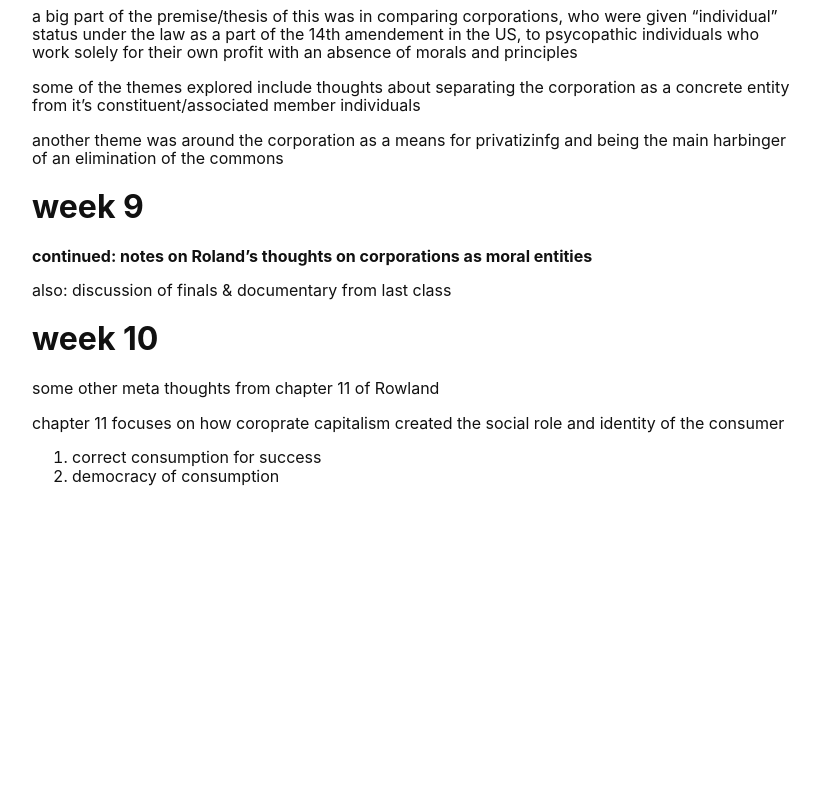
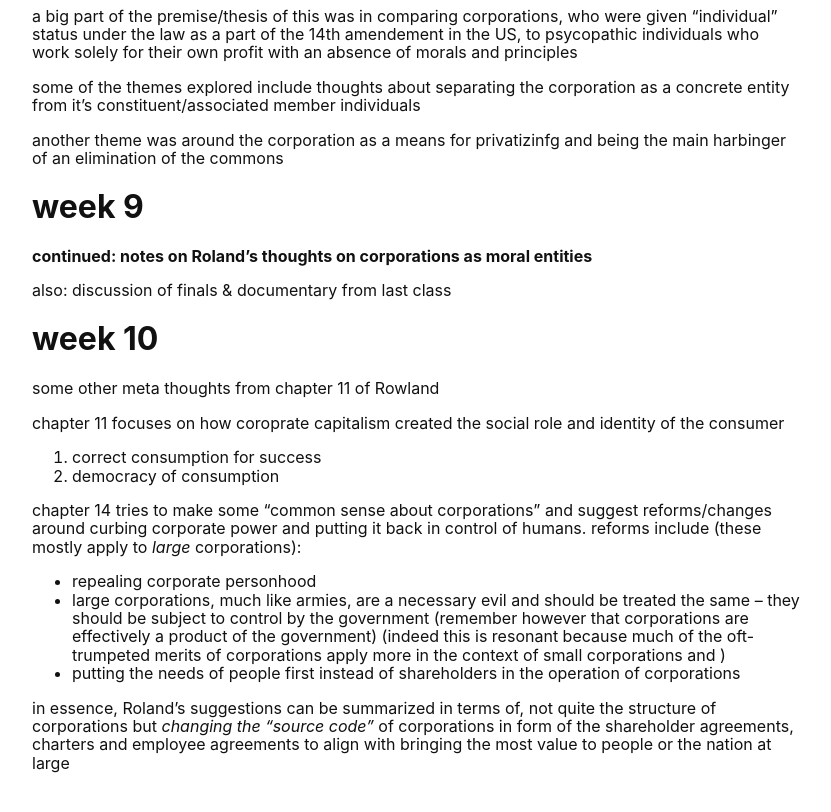
Before and after one commit to Korede-TA/korede-ta.github.io, a Jekyll site: the page built from wiki/course-notes/SOC-220-wealth-and-power.md, in a window 1280 px wide and 900 px high, scrolled down 12280 px. Shown: the top 812 px of the window, without its empty margins (96-927 px from the left). Built offline with Jekyll 4.4.1, drawn with Linux system fonts in a browser that asks for light colours; our own code applies the rules of GitHub Pages for plain Markdown files; before the commit the page ends 12893 px from its top, so only the background shows below that.

Commit message:
update soc 220 notes

```diff
--- a/wiki/course-notes/SOC-220-wealth-and-power.md
+++ b/wiki/course-notes/SOC-220-wealth-and-power.md
@@ -505,3 +505,13 @@ chapter 11 focuses on how coroprate capitalism created the social role and ident
 
 1. correct consumption for success
 2. democracy of consumption
+
+chapter 14 tries to make some "common sense about corporations" and suggest reforms/changes around curbing corporate power and putting it back in control of humans.
+reforms include (these mostly apply to *large* corporations):
+
+- repealing corporate personhood
+- large corporations, much like armies, are a necessary evil and should be treated the same -- they should be subject to control by the government (remember however that corporations are effectively a product of the government)
+    (indeed this is resonant because much of the oft-trumpeted merits of corporations apply more in the context of small corporations and )
+- putting the needs of people first instead of shareholders in the operation of corporations
+
+in essence, Roland's suggestions can be summarized in terms of, not quite the structure of corporations but *changing the "source code"* of corporations in form of the shareholder agreements, charters and employee agreements to align with bringing the most value to people or the nation at large
```
